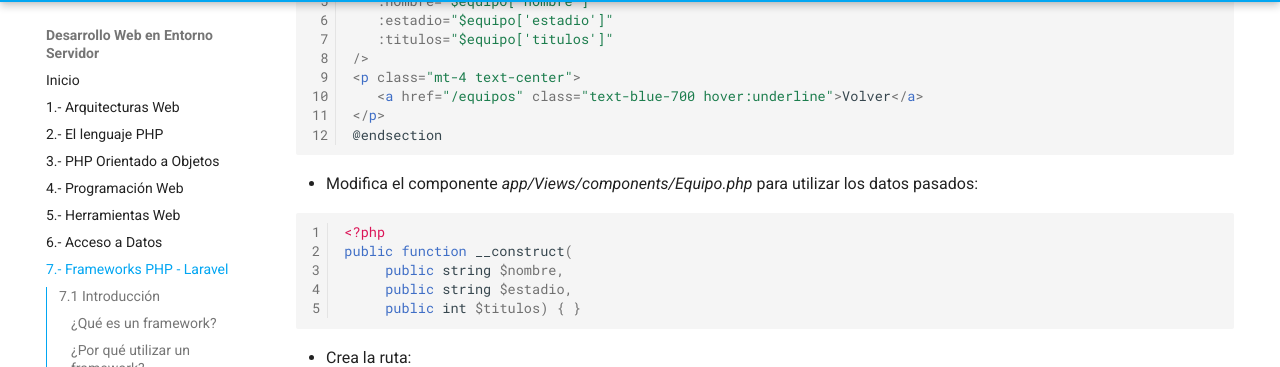
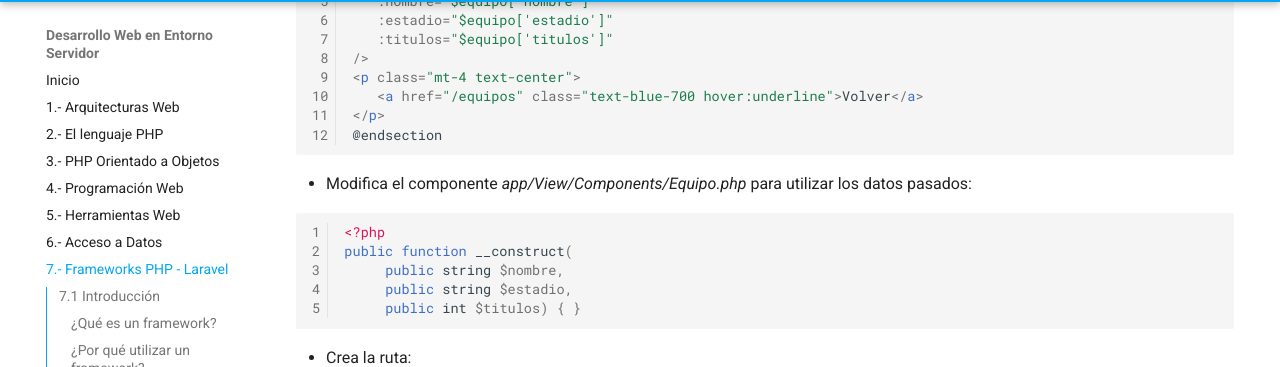
Before and after one commit to elblo/dwes2526, an MkDocs documentation site: the page built from docs/07frameworks.md, in a window 1280 px wide and 900 px high, scrolled down 30336 px. Shown: the part 86-453 px from the top of the window. Built offline with MkDocs 1.6.1 and Material for MkDocs 9.7.7, drawn with Linux system fonts in a browser that asks for light colours.

````diff
--- a/docs/07frameworks.md
+++ b/docs/07frameworks.md
@@ -1323,7 +1323,7 @@
 @endsection
 ```
 
-* Modifica el componente *app/Views/components/Equipo.php* para utilizar los datos pasados:
+* Modifica el componente *app/View/Components/Equipo.php* para utilizar los datos pasados:
 
 ```php
 <?php
````
